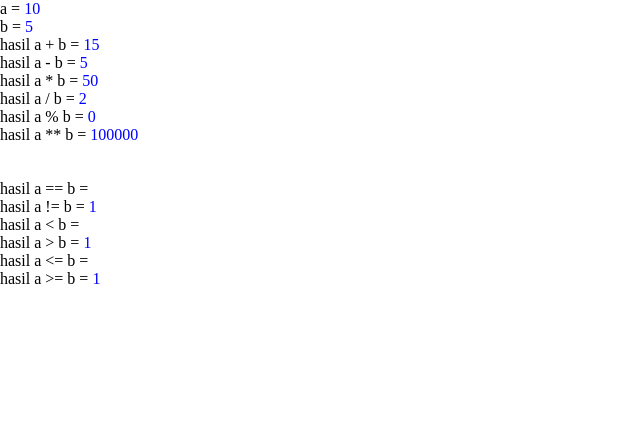
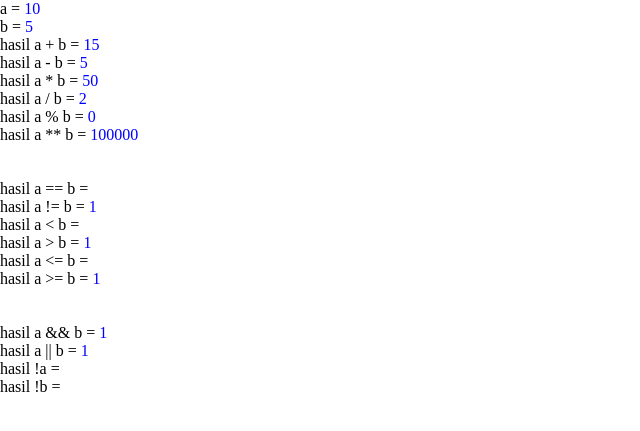
Before and after one commit to tjahjoe/PemrogramanWEB_2G_30, a PHP site: page /operator.php in a window 1280 px wide. Shown: the top 431 px of the page, without its empty margins (0-640 px from the left). Run offline with PHP 8.4, Linux system fonts and the light colour scheme.

Commit message:
P4_Praktikum3_Soal3,3_30

```diff
--- a/dasarWeb/Pertemuan4/operator.php
+++ b/dasarWeb/Pertemuan4/operator.php
@@ -15,6 +15,11 @@ $hasilLebihKecil = $a < $b;
 $hasilLebihBesar = $a > $b;
 $hasilLebihKecilSama = $a <= $b;
 $hasilLebihBesarSama = $a >= $b;
+
+$hasilAnd = $a && $b;
+$hasilOr = $a || $b;
+$hasilNotA = !$a;
+$hasilNotB = !$b;
 
 echo
 "<style>
@@ -100,7 +105,32 @@ hasil a <= b =
 
 <p>
 hasil a >= b =
-<span>{$hasilLebihBesarSama}</span>
+    <span>{$hasilLebihBesarSama}</span>
+</p>
+";
+
+echo
+"
+<br><br>
+";
+
+echo
+"
+<p>
+hasil a && b =
+    <span>{$hasilAnd}</span>
+</p>
+<p>
+hasil a || b =
+    <span>{$hasilOr}</span>
+</p>
+<p>
+hasil !a =
+    <span>{$hasilNotA}</span>
+</p>
+<p>
+hasil !b =
+    <span>{$hasilNotB}</span>
 </p>
 "
 ?>
```
